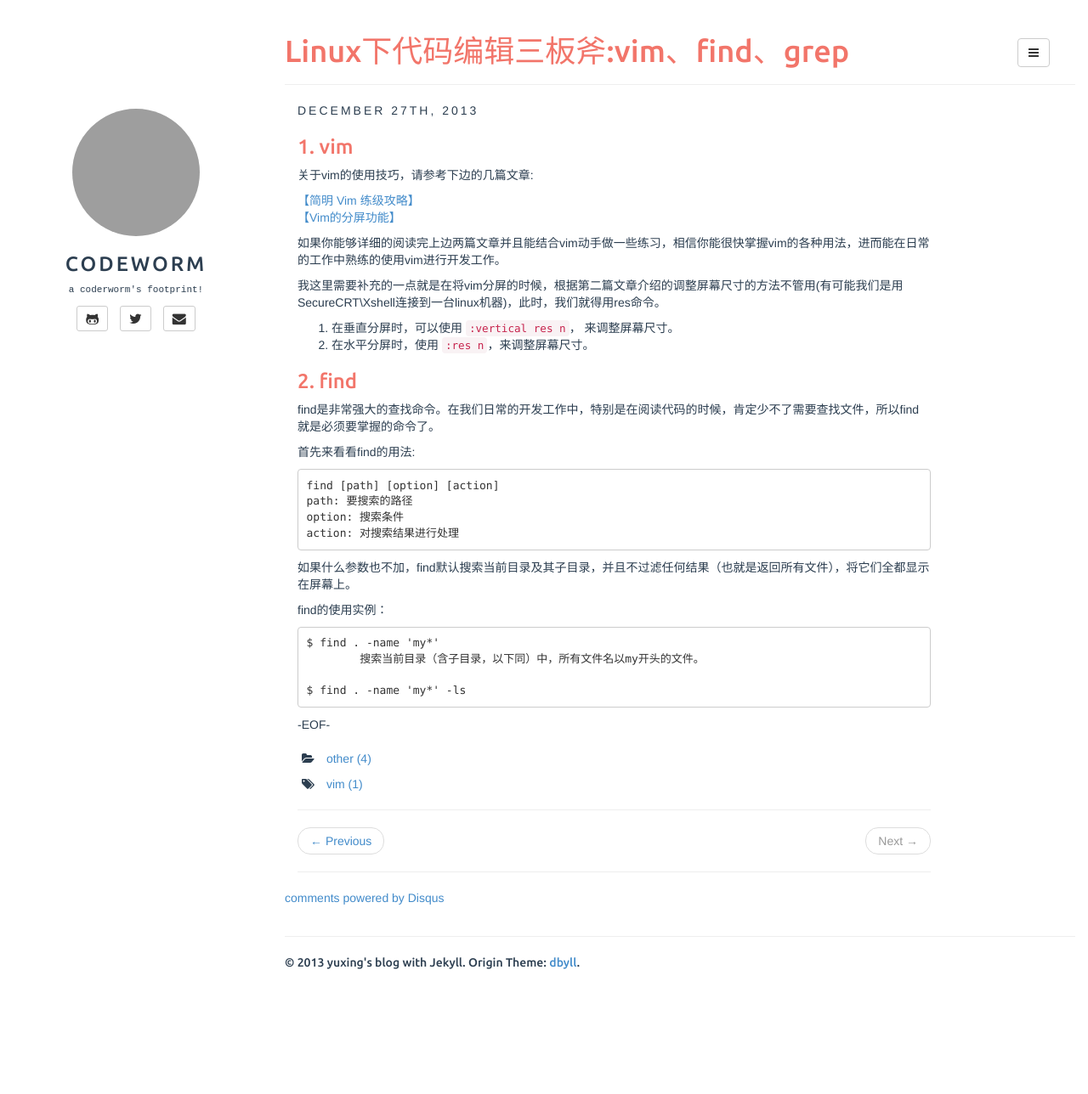
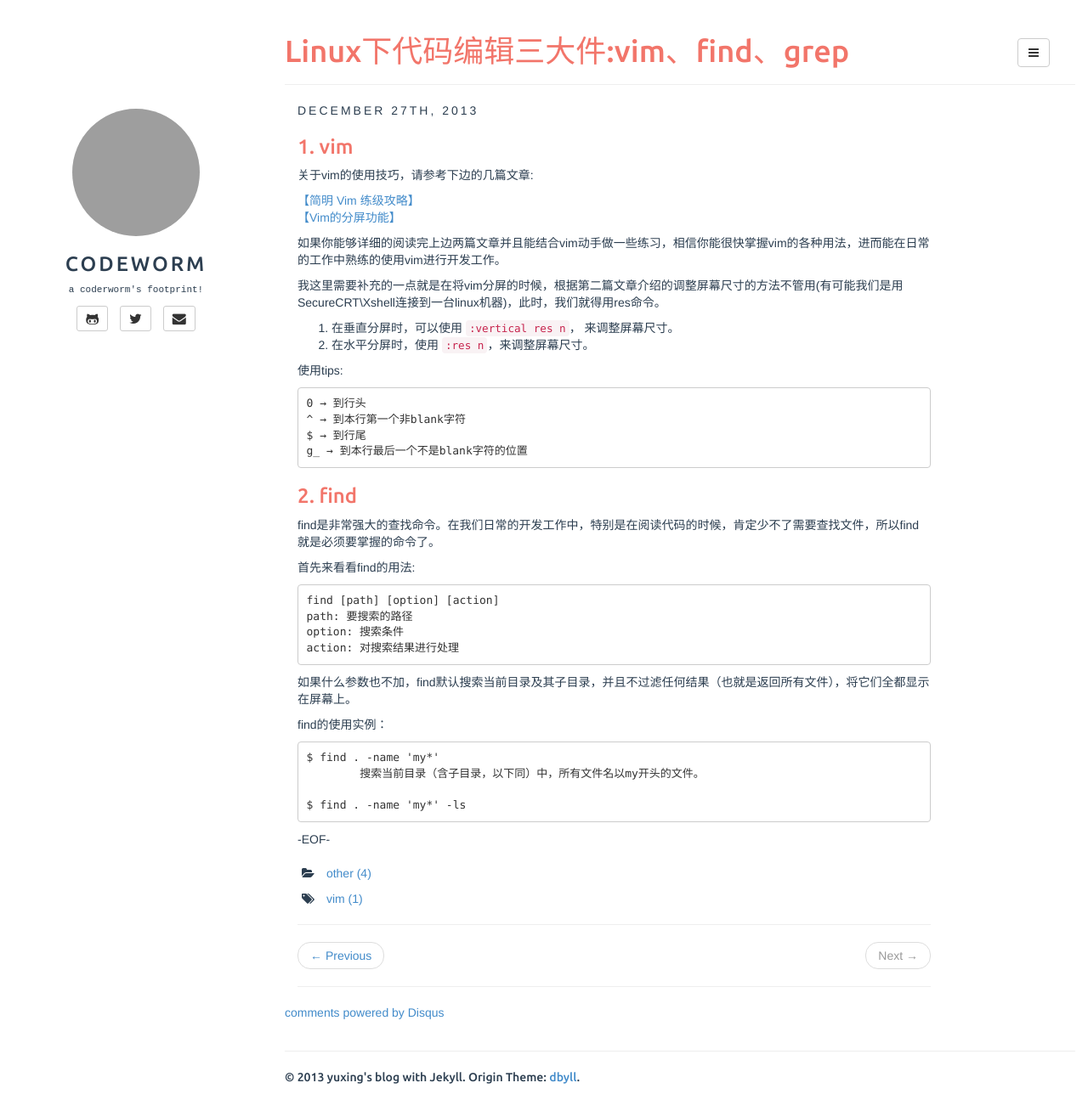
Before and after one commit to yuxingfirst/blog, a Jekyll site: the page built from _posts/other/2013-12-27-build-your-coding-env-based-on-vim-find-grep.md, in a window 1280 px wide and 1288 px high. Shown: the whole window at 85% size. Built offline with Jekyll 4.4.1, drawn with Linux system fonts in a browser that asks for light colours; comment, search, counter and statistics services are not loaded; grey boxes are pictures that could not be loaded.

Commit message:
add post

```diff
--- a/_posts/other/2013-12-27-build-your-coding-env-based-on-vim-find-grep.md
+++ b/_posts/other/2013-12-27-build-your-coding-env-based-on-vim-find-grep.md
@@ -1,9 +1,9 @@
 ---
-title: Linux下代码编辑三板斧:vim、find、grep
+title: Linux下代码编辑三大件:vim、find、grep
 layout: post
 categories: [other]
 tags: [vim]
-description:
+description:  .
 ---
 
 ###1. vim
@@ -19,6 +19,13 @@ description:
 
 1. 在垂直分屏时，可以使用 <code>:vertical res n</code>， 来调整屏幕尺寸。
 2. 在水平分屏时，使用 <code>:res n</code>，来调整屏幕尺寸。
+
+使用tips:
+
+	0 → 到行头
+	^ → 到本行第一个非blank字符
+	$ → 到行尾
+	g_ → 到本行最后一个不是blank字符的位置
 
 ###2. find
 
```
